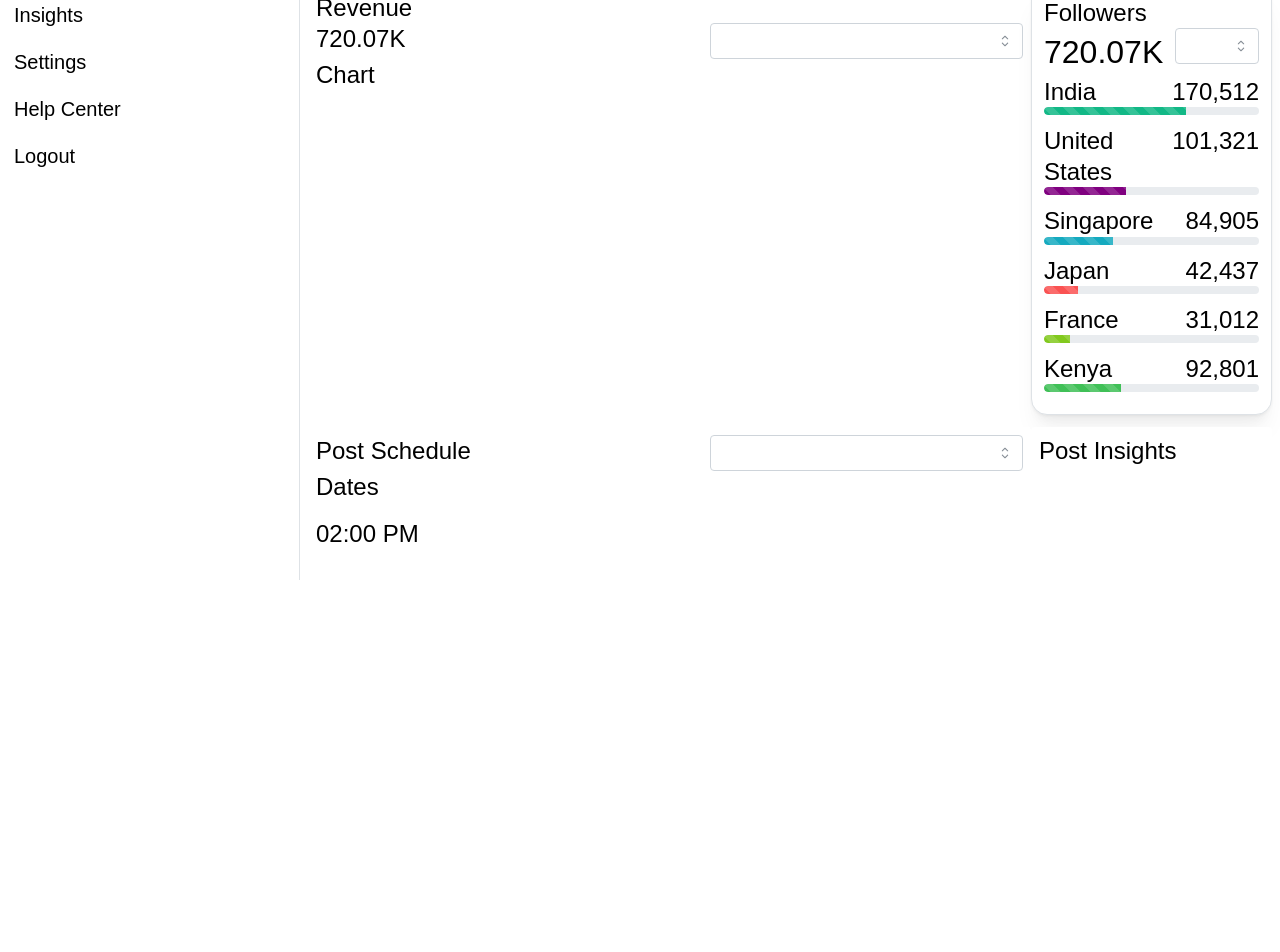
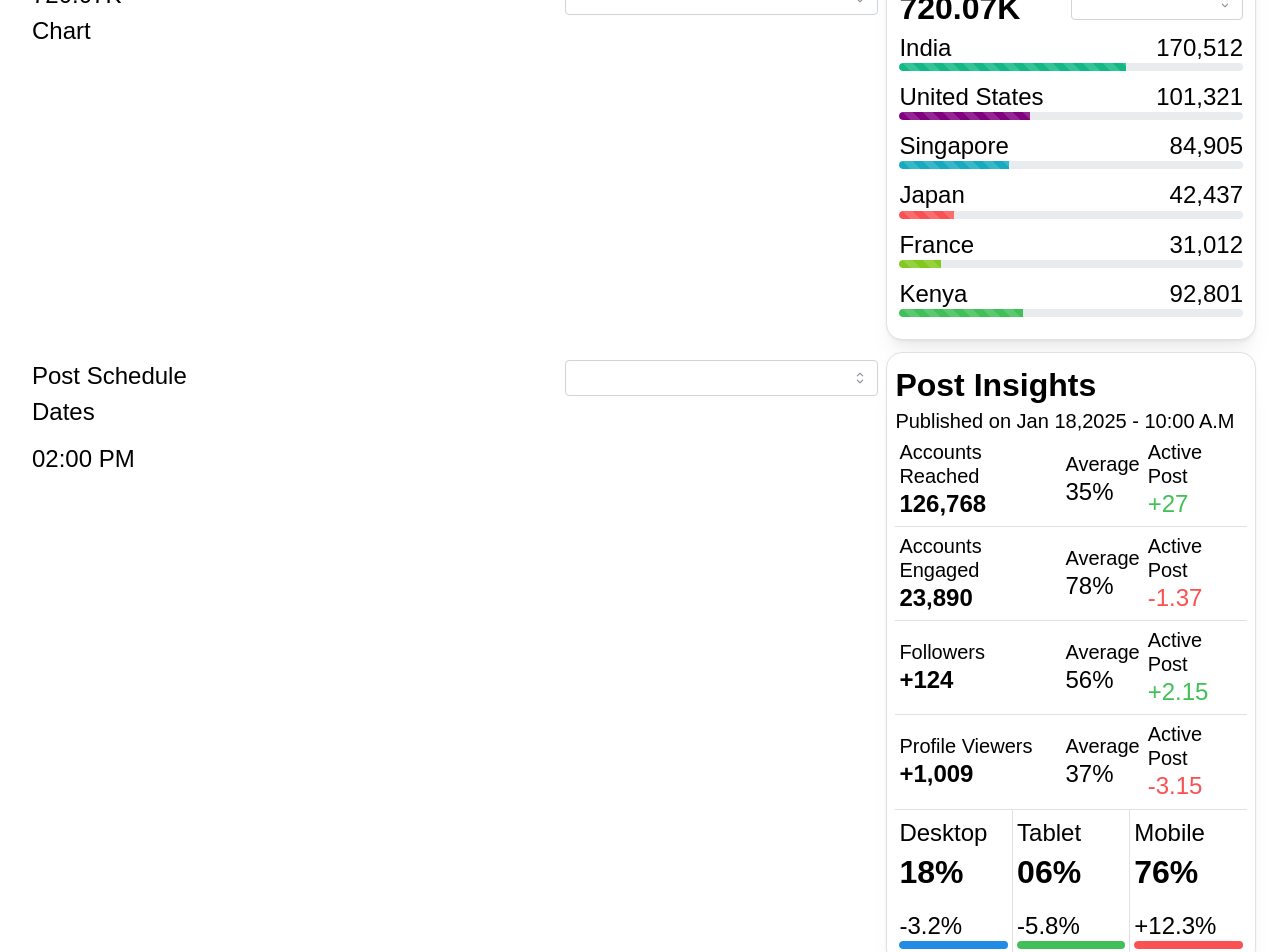
Before and after one commit to Janespot/SMM, a Next.js app: page / in a window 1280 px wide. Shown: the part 220-1172 px from the top of the page. Before the commit the page ends 800 px from the top, so only its background shows below. Built offline with nearby package versions, Linux system fonts and the light colour scheme; a web font is replaced by a local one.

Commit message:
post insights, split code

```diff
--- /dev/null
+++ b/app/dashboard/Followers.tsx
@@ -0,0 +1,29 @@
+import { Card, Flex, Progress, Select, Text } from "@mantine/core"
+
+const Followers = ( { locationData } : { locationData: any }) => {
+    return (
+        <Card w={"30%"} shadow="md" withBorder p="xl" radius="lg">
+            <Text>Followers</Text>
+            <Flex
+                justify="space-between"
+                gap="xl"
+            >
+                <Flex>
+                    <Text size='xl' fw={600}>720.07K</Text>
+                </Flex>
+                <Select w={"50%"}></Select>
+            </Flex>
+            {locationData.map((c: any) => (
+                <>
+                    <Flex justify="space-between">
+                        <Text>{c.name}</Text>
+                        <Text>{c.views.toLocaleString()}</Text>
+                    </Flex>
+                    <Progress value={c.value} mb={"lg"} striped animated size={"md"} color={c.color}></Progress>
+                </>
+            ))}
+        </Card>
+    )
+}
+
+export default Followers;
--- /dev/null
+++ b/app/dashboard/PostInsights.tsx
@@ -0,0 +1,90 @@
+import { Card, Flex, Progress, Table, Text } from "@mantine/core";
+
+const PostInsights = ({ insights } : { insights: any }) => {
+    return (
+        <Card w={"30%"} radius="lg" withBorder shadow='lg'>
+            <Text size='xl' fw={600}>Post Insights</Text>
+            <Text size='sm'>Published on Jan 18,2025 - 10:00 A.M</Text>
+
+            {/* <hr /> */}
+
+            <Table>
+                {insights.map((i: any) => {
+                    const color = i.active.startsWith("-") ? "red" : "green";
+
+                    return (
+                        <Table.Tr>
+                            <Table.Td>
+                                <Flex direction="column" justify="flex-end">
+                                    <Text size='sm'>{i.name}</Text>
+                                    <Text fw={700}>{i.val}</Text>
+                                </Flex>
+                            </Table.Td>
+
+                            <Table.Td>
+                                <Flex direction="column">
+                                    <Text size='sm'>Average</Text>
+                                    <Text>{i.av}%</Text>                                            </Flex>
+                            </Table.Td>
+
+                            <Table.Td>
+                                <Flex direction="column" align="flex-start">
+                                    <Text size='sm'>Active Post</Text>
+                                    <Text c={color}>{i.active}</Text>
+                                </Flex>
+                            </Table.Td>
+                        </Table.Tr>
+                    )
+                })}
+            </Table>
+
+            <Table withColumnBorders withRowBorders={false}>
+                <Table.Tr>
+                    <Table.Td>
+                        <Flex direction="column">
+                            <Text>Desktop</Text>
+                            <Text size='xl' fw={700}>18%</Text>
+                        </Flex>
+                    </Table.Td>
+
+                    <Table.Td>
+                        <Flex direction="column">
+                            <Text>Tablet</Text>
+                            <Text size='xl' fw={700}>06%</Text>                                       </Flex>
+                    </Table.Td>
+
+                    <Table.Td>
+                        <Flex direction="column">
+                            <Text>Mobile</Text>
+                            <Text size='xl' fw={700}>76%</Text>
+                        </Flex>
+                    </Table.Td>
+                </Table.Tr>
+
+                <Table.Tr>
+                    <Table.Td w={"33%"}>
+                        <Flex direction="column">
+                            <Text>-3.2%</Text>
+                            <Progress color='blue' value={100}></Progress>
+                        </Flex>
+                    </Table.Td>
+
+                    <Table.Td w={"33%"}>
+                        <Flex direction="column">
+                            <Text>-5.8%</Text>
+                            <Progress color='green' value={100}></Progress>                                    </Flex>
+                    </Table.Td>
+
+                    <Table.Td w={"33%"}>
+                        <Flex direction="column">
+                            <Text>+12.3%</Text>
+                            <Progress color='red' value={100}></Progress>
+                        </Flex>
+                    </Table.Td>
+                </Table.Tr>
+            </Table>
+        </Card>
+    )
+}
+
+export default PostInsights;
--- a/app/dashboard/app.tsx
+++ b/app/dashboard/app.tsx
@@ -1,7 +1,9 @@
 "use client"
 
-import { AppShell, Badge, Burger, Card, CardSection, Flex, NavLink, Progress, Select, Text } from '@mantine/core';
+import { AppShell, Badge, Burger, Card, CardSection, Flex, NavLink, Progress, Select, Table, Text } from '@mantine/core';
 import { useDisclosure } from '@mantine/hooks';
+import Followers from './Followers';
+import PostInsights from './PostInsights';
 
 interface MediaData {
     media: string,
@@ -14,11 +16,13 @@ interface MediaData {
 function App(
     {
         mediaData,
-        followerData
+        followerData,
+        insights
     } :
     {
         mediaData : MediaData[],
-        followerData: any
+        followerData: any,
+        insights: any
     }) {
     const [opened, { toggle }] = useDisclosure();
 
@@ -44,67 +48,11 @@ function App(
     }));
 
     return (
-    <AppShell
-      header={{ height: 60 }}
-      navbar={{
-        width: 300,
-        breakpoint: 'sm',
-        collapsed: { mobile: !opened },
-      }}
-      padding="md"
-    >
-      <AppShell.Header>
-        <Burger
-          opened={opened}
-          onClick={toggle}
-          hiddenFrom="sm"
-          size="sm"
-        />
-        <div>SSM</div>
-      </AppShell.Header>
-
-      <AppShell.Navbar p="md">
-        <NavLink
-            href="#required-for-focus"
-            label="Dashboard"
-            // leftSection={<IconHome2 size={16} stroke={1.5} />}
-        />
-        <NavLink
-            href="#required-for-focus"
-            label="Create Content"
-            // leftSection={<IconHome2 size={16} stroke={1.5} />}
-        />
-        <NavLink
-            href="#required-for-focus"
-            label="Content Planner"
-            // leftSection={<IconHome2 size={16} stroke={1.5} />}
-        />
-        <NavLink
-            href="#required-for-focus"
-            label="Insights"
-            // leftSection={<IconHome2 size={16} stroke={1.5} />}
-        />
-        <NavLink
-            href="#required-for-focus"
-            label="Settings"
-            // leftSection={<IconHome2 size={16} stroke={1.5} />}
-        />
-        <NavLink
-            href="#required-for-focus"
-            label="Help Center"
-            // leftSection={<IconHome2 size={16} stroke={1.5} />}
-        />
-        <NavLink
-            href="#required-for-focus"
-            label="Logout"
-            // leftSection={<IconHome2 size={16} stroke={1.5} />}
-        />
-      </AppShell.Navbar>
-
-      <AppShell.Main>
             <Flex
                 direction="column"
                 gap="xl"
+                p="xl"
+                m="xl"
             >
                 <Flex
                     gap={"lg"}
@@ -135,7 +83,7 @@ function App(
                 </Flex>
 
                 <Flex>
-                <Card w={"75%"}>
+                    <Card w={"70%"}>
                         <Text>Revenue</Text>
                         <Flex
                             justify="space-between"
@@ -149,32 +97,12 @@ function App(
                         Chart
                     </Card>
 
-                <Card w={"25%"} shadow="md" withBorder p="xl" radius="lg">
-                    <Text>Followers</Text>
-                    <Flex
-                        justify="space-between"
-                        gap="xl"
-                    >
-                        <Flex>
-                            <Text size='xl'>720.07K</Text>
-                        </Flex>
-                        <Select w={"50%"}></Select>
-                    </Flex>
-                    {locationData.map((c: any) => (
-                        <>
-                            <Flex justify="space-between">
-                                <Text>{c.name}</Text>
-                                <Text>{c.views.toLocaleString()}</Text>
-                            </Flex>
-                            <Progress value={c.value} mb={"lg"} striped animated size={"md"} color={c.color}></Progress>
-                        </>
-                    ))}
-                </Card>
+                    <Followers locationData={locationData} />
                 </Flex>
 
                 <Flex>
                     <Flex
-                    w={"75%"}
+                        w={"70%"}
                         direction="column"
                     >
                         <Card>
@@ -188,11 +116,11 @@ function App(
                             <Text>02:00 PM</Text>
                         </Card>
                     </Flex>
-                <Card w={"25%"}>Post Insights</Card>
+
+                    <PostInsights insights={insights} />
                 </Flex>
             </Flex>
-      </AppShell.Main>
-    </AppShell>
+
     );
 }
 
--- a/app/page.tsx
+++ b/app/page.tsx
@@ -61,9 +61,34 @@ export default function Home() {
     }
   };
 
-  console.log(Object.values(followerData.location));
+  const insights = [
+    {
+      name: "Accounts Reached",
+      val: "126,768",
+      av: 35,
+      active: "+27"
+    },
+    {
+      name: "Accounts Engaged",
+      val: "23,890",
+      av: 78,
+      active: "-1.37"
+    },
+    {
+      name: "Followers",
+      val: "+124",
+      av: 56,
+      active: "+2.15"
+    },
+    {
+      name: "Profile Viewers",
+      val: "+1,009",
+      av: 37,
+      active: "-3.15"
+    }
+  ];
 
   return (
-    <App mediaData={mediaData} followerData={followerData} />
+    <App mediaData={mediaData} followerData={followerData} insights={insights} />
   )
 }
```
Lines whose indentation alone changed are shown as unchanged.
